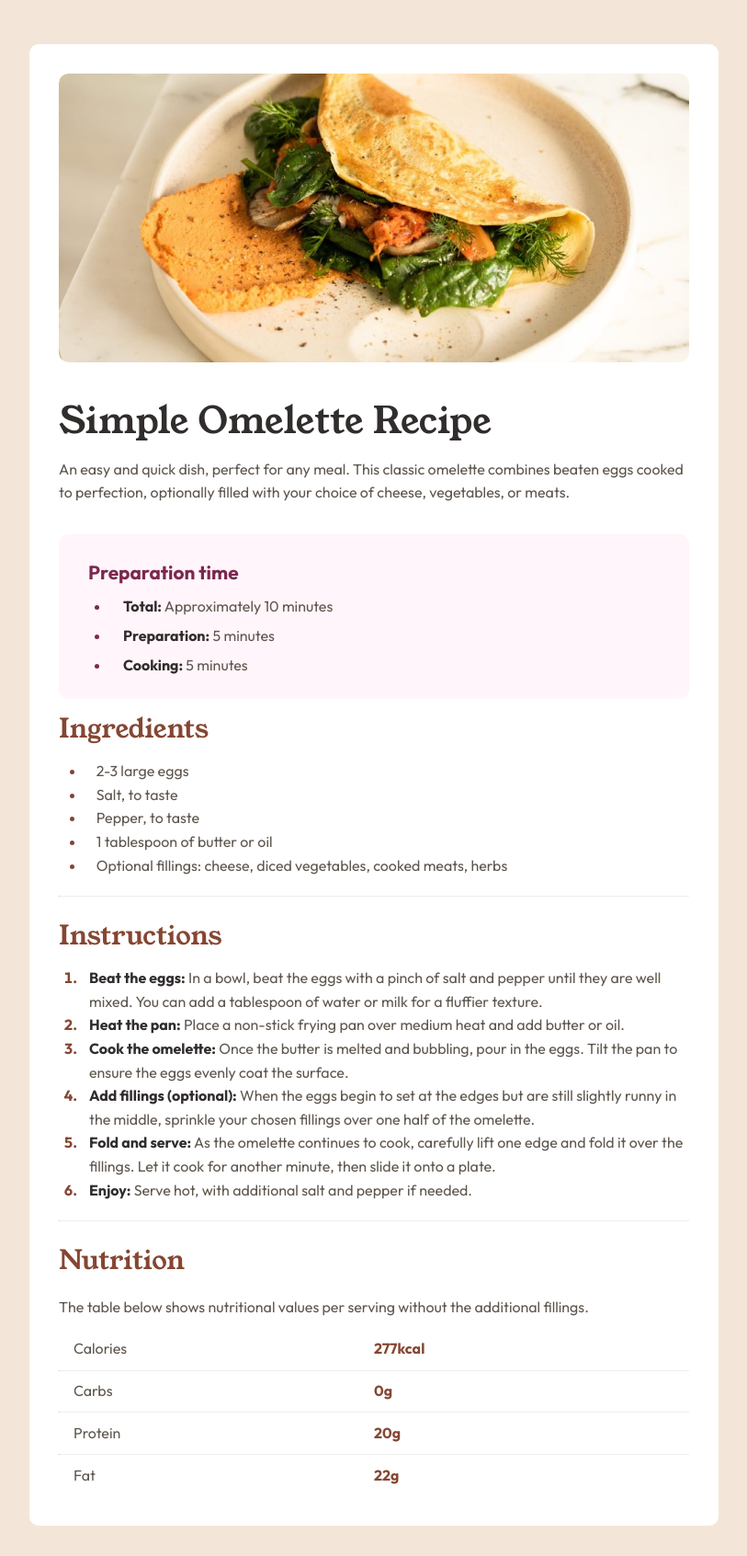
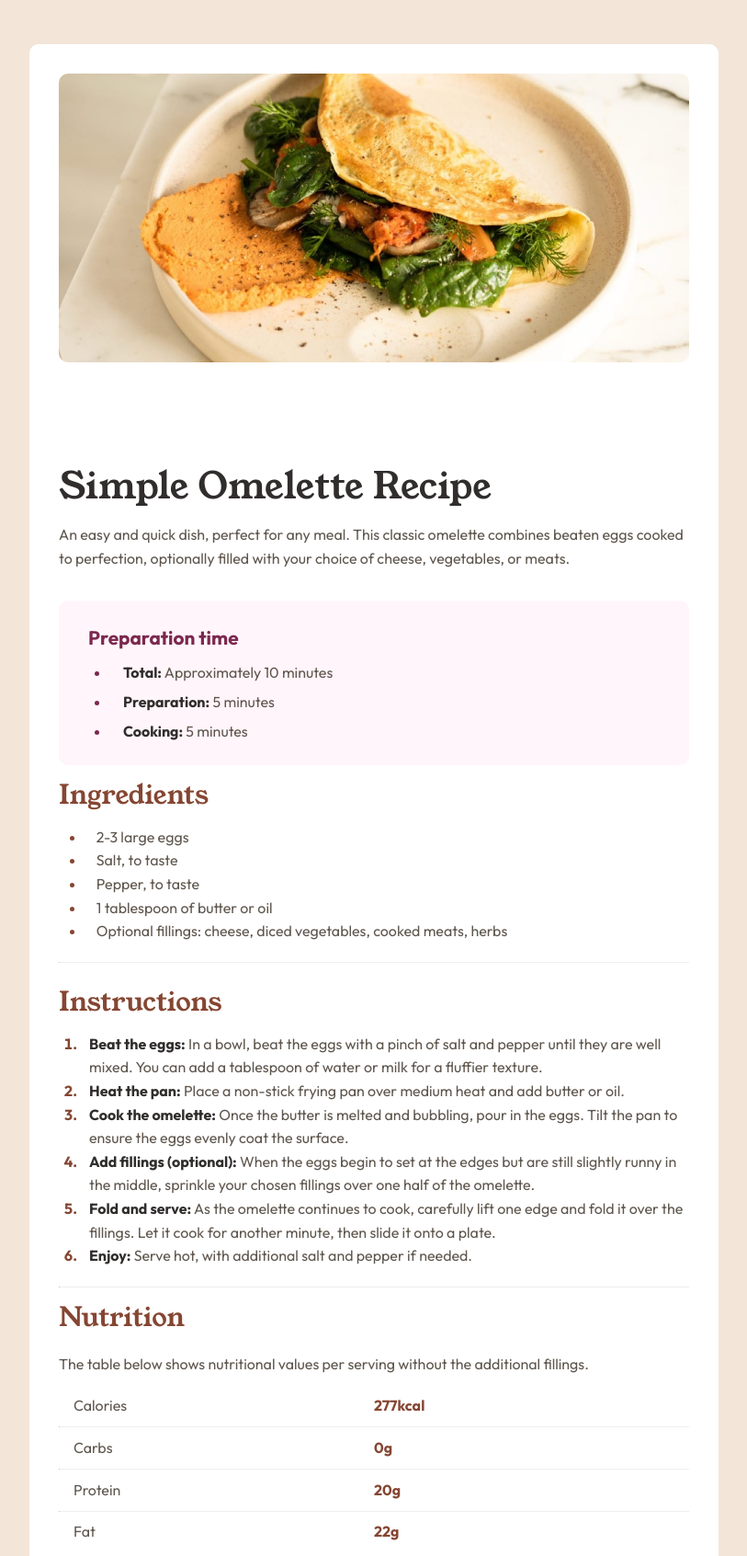
Before and after one commit to saffatdreamcatcher/Recipe, a plain HTML site: page index.html in a window 1280 px wide. Shown: the top 1692 px of the page at 92% size, without its empty margins (233-1046 px from the left). Drawn offline with Linux system fonts and the light colour scheme.

Commit message:
img responsive fixed!

```diff
--- a/index.html
+++ b/index.html
@@ -30,7 +30,7 @@
         </div>
         <section class="recipe__details__ingredients custom-margin">
           <h2 class="heading">Ingredients</h2>
-          <ul>
+          <ul class="element ">
             <li><span class="sub-title">2-3 large eggs</span></li>
             <li><span class="sub-title">Salt, to taste</span></li>
             <li><span class="sub-title">Pepper, to taste</span></li>
@@ -39,7 +39,7 @@
           </ul>
           <hr>
         </section>
-        <section class="recipe__details__instructions custom-margin">
+        <section class="recipe__details__instructions">
           <h2 class="heading">Instructions</h2>
           <ol>
             <li class="total">
--- a/scss/base/_general.scss
+++ b/scss/base/_general.scss
@@ -35,17 +35,13 @@ h2 {
   background-color: $white;
   margin-top: 3rem;
   margin-bottom: 3rem;
-  padding: 2rem;
   line-height: 1.6;
   border-radius: 10px;
   @include sm {
     margin: 0;
-    // padding: 0;
   }
 }
 img {
-  display: block;
-  object-fit: contain;
   width: 100%;
   border-radius: 10px;
 }
--- a/scss/components/_recipe.scss
+++ b/scss/components/_recipe.scss
@@ -1,10 +1,14 @@
 .recipe {
   &__img {
-    overflow: hidden;
-    border-radius: 10px;
+    padding: 2rem;
+    @include sm {
+      padding: 0;
+    }
   }
+
   &__details {
     margin-top: 2rem;
+    padding: 2rem;
 
     &__description {
       .title {
@@ -23,7 +27,6 @@
           margin-top: 20px;
         }
       }
-
     }
     &__time {
       .preparation-title {
```
Also changed, not shown: css/style.css.
